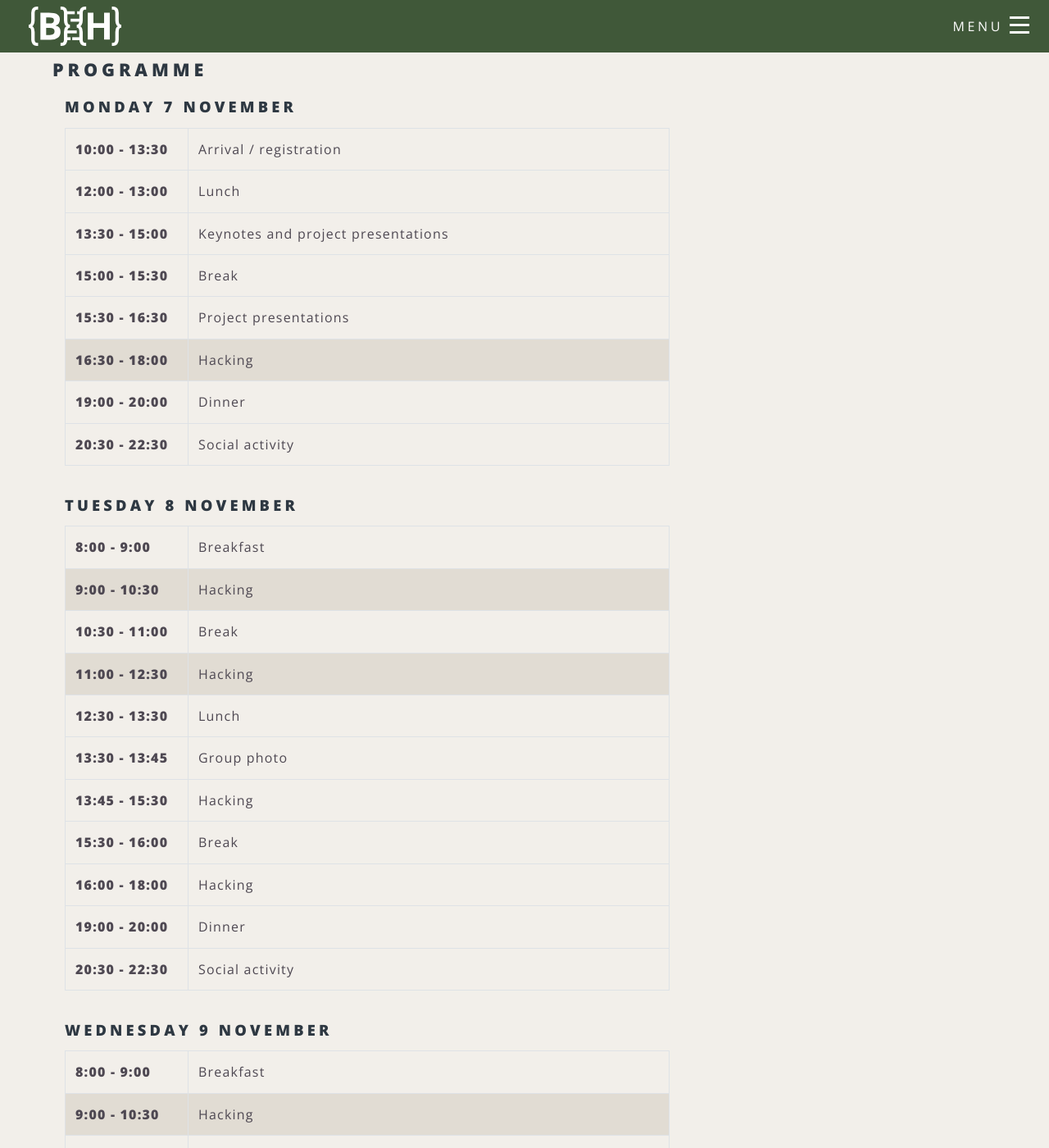
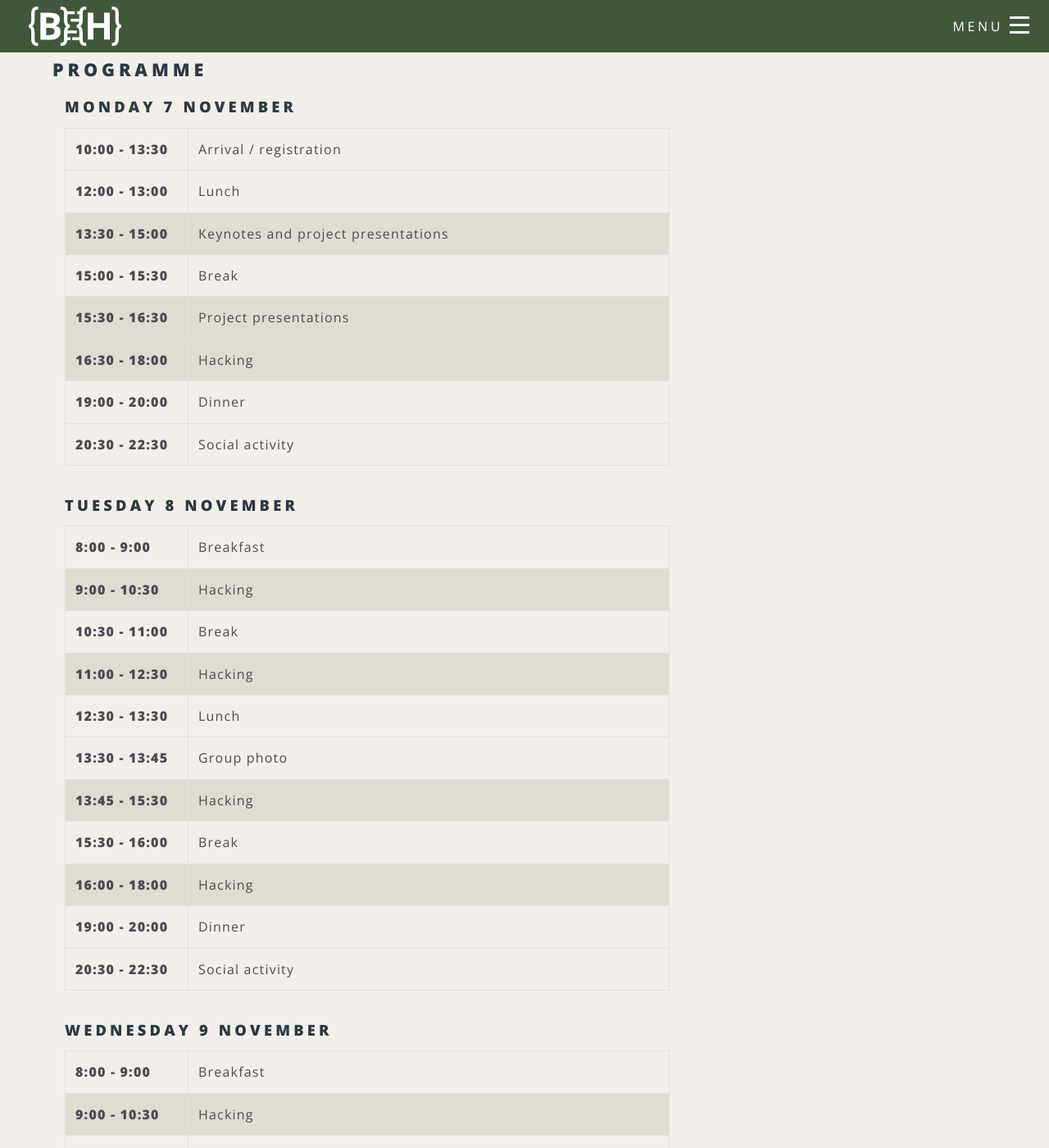
Before and after one commit to elixir-europe/biohackathon-europe-2022, a Jekyll site: the page built from programme.html, in a window 1280 px wide and 1400 px high, scrolled down 452 px. Shown: the whole window at 82% size. Built offline with Jekyll 4.4.1, drawn with Linux system fonts in a browser that asks for light colours; nearby versions of some CDN libraries.

Commit message:
Update highlight colour on table

```diff
--- a/programme.html
+++ b/programme.html
@@ -10,7 +10,7 @@ body_class: programme
     .wrapper.style5 table tbody tr:nth-child(2n+1) {
     background-color: transparent;
 }
-    .work {
+    .wrapper.style5 table tbody tr.work {
         background: #e1dcd3;
     }
 </style>
```
